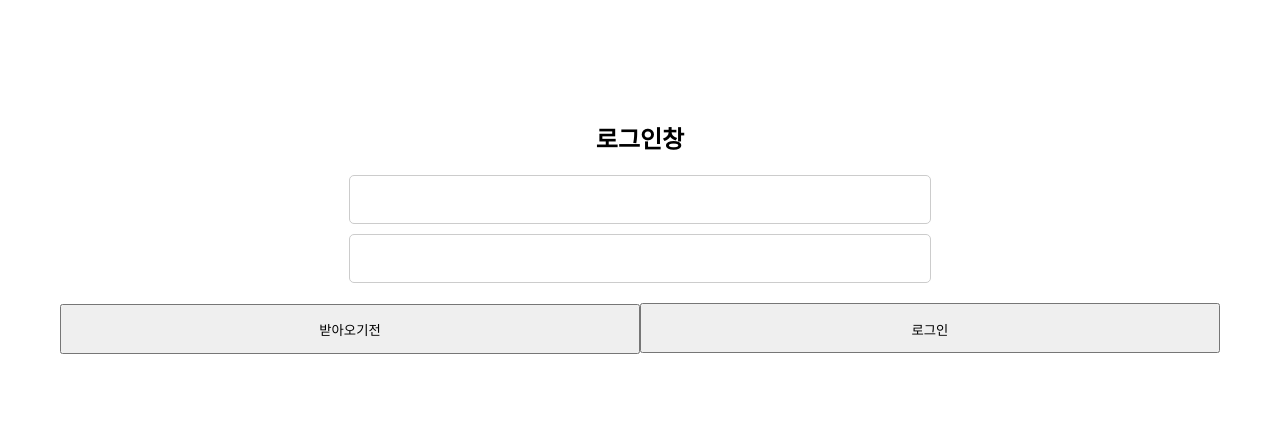
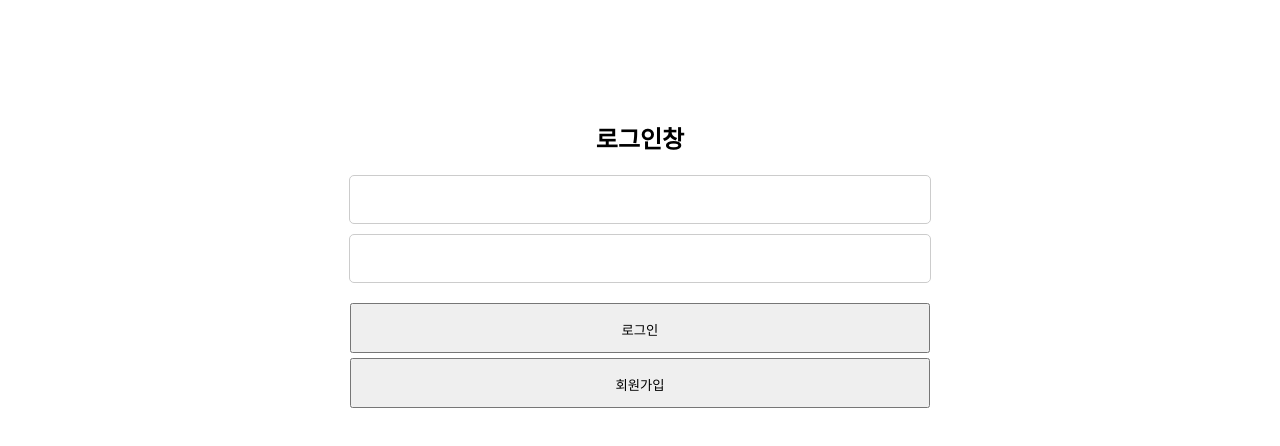
Before and after one commit to VictoryJu/React-NestJs, a React (Create React App) app in the folder client/: page /auth/login in a window 1280 px wide. Shown: the top 446 px of the page. Built offline with nearby package versions, Linux system fonts and the light colour scheme.

Commit message:
React 회원가입 버튼 제작

```diff
--- a/client/src/components/auth/Login.tsx
+++ b/client/src/components/auth/Login.tsx
@@ -14,13 +14,8 @@ const LoginContainer = styled.div`
 const IdInput = styled(Input)``;
 const PasswordInput = styled(Input)``;
 
-const LoginButton = styled(Button)`
-  &:hover {
-    transition: 0.3s ease-out;
-    background-color: red;
-    opacity: 0.7;
-  }
-`;
+const LoginButton = styled(Button)``;
+const RegistButton = styled(Button)``;
 
 const login = async (id: string, password: string) => {
   const body = {
@@ -75,15 +70,6 @@ function Login() {
         />
       </div>
       <div style={{ marginTop: "20px" }}>
-        <button
-          onClick={async () => {
-            await getUserData();
-            showInfo();
-          }}
-          style={{ width: "580px", height: "50px" }}
-        >
-          {data}
-        </button>
         <LoginButton
           onClick={async () => {
             await getUserData();
@@ -94,6 +80,18 @@ function Login() {
           description={"로그인"}
         ></LoginButton>
       </div>
+      <div style={{ marginTop: "5px" }}>
+        <RegistButton
+          onClick={async () => {
+            await getUserData();
+            showInfo();
+          }}
+          width={580}
+          height={50}
+          padding={15}
+          description={"회원가입"}
+        />
+      </div>
     </LoginContainer>
   );
 }
--- a/client/src/presentational/Button.tsx
+++ b/client/src/presentational/Button.tsx
@@ -4,7 +4,8 @@ import styled from "styled-components";
 type ButtonType = {
   width: number;
   height: number;
-  padding: number;
+  padding?: number;
+  margin?: string;
   description: string;
   onClick?: (event: React.MouseEvent<HTMLButtonElement>) => void;
 };
@@ -17,6 +18,7 @@ const ButtonStyle = styled.button<ButtonType>`
   width: ${(props) => props.width + "px;"}
   height: ${(props) => props.height + "px;"}
   padding: ${(props) => props.padding + "px;"}
+  margin: ${(props) => props.margin + "px;"}
 `;
 
 const Button = (props: ButtonType) => {
@@ -26,7 +28,9 @@ const Button = (props: ButtonType) => {
       width={props.width}
       height={props.height}
       padding={props.padding}
+      margin={props.margin}
       description={props.description}
+      onClick={props.onClick}
     >
       {props.description}
     </ButtonStyle>
```
